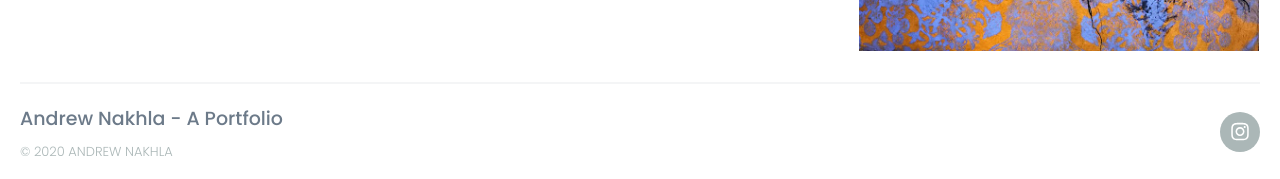
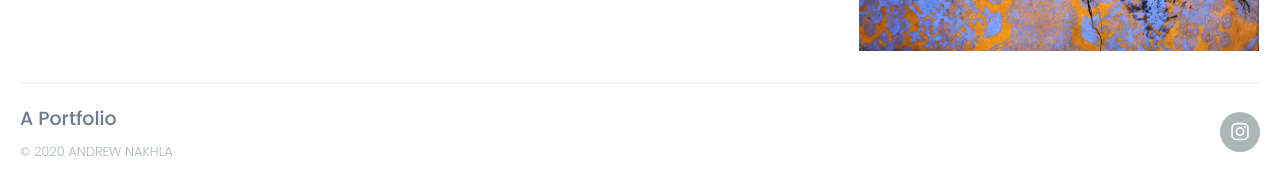
Before and after one commit to poptartfiend/poptartfiend.github.io, a Jekyll site: the page built from index.html, in a window 1280 px wide. Shown: the part 1235-1414 px from the top of the page. Built offline with Jekyll 4.4.1, drawn with Linux system fonts in a browser that asks for light colours; nearby versions of some CDN libraries.

Commit message:
Update settings.yml

```diff
--- a/_data/settings.yml
+++ b/_data/settings.yml
@@ -18,7 +18,7 @@
       url: '/contact'
 
 footer_settings:
-  footer_tagline: Andrew Nakhla - A Portfolio
+  footer_tagline: A Portfolio
 
 grid_settings:
   overlay_opacity: 0.8
```
